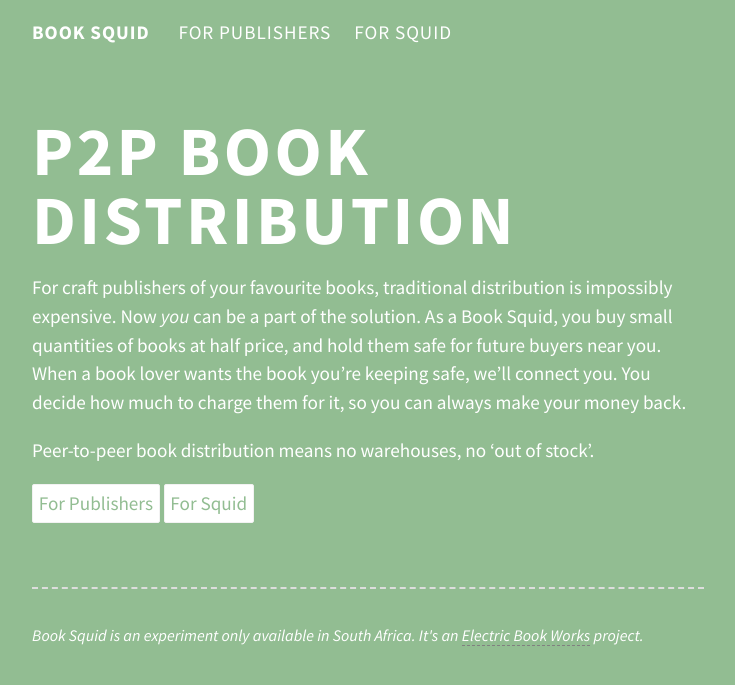
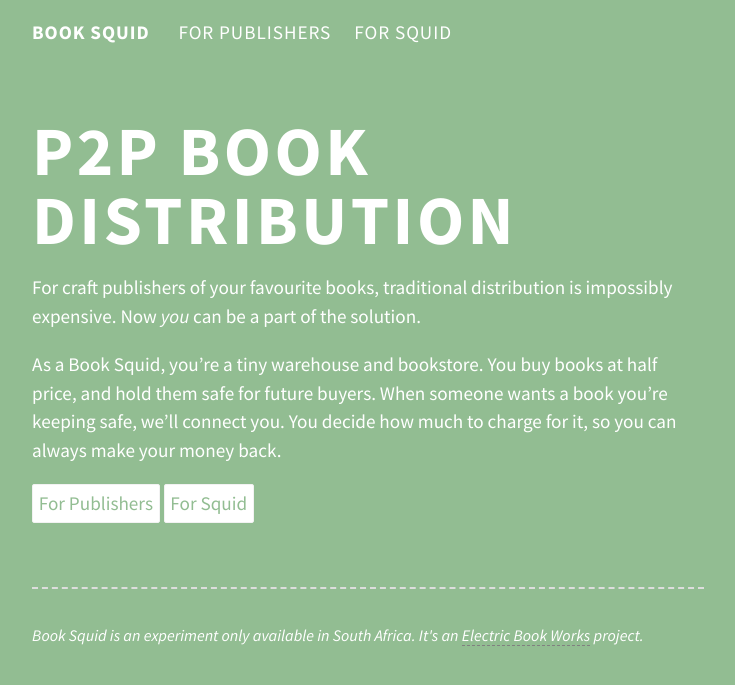
Before and after one commit to electricbookworks/booksquid, a Jekyll site: the page built from index.md, in a window 1280 px wide. Shown: the top 685 px of the page, without its empty margins (272-1007 px from the left). Built offline with Jekyll 4.4.1, drawn with Linux system fonts in a browser that asks for light colours.

Commit message:
Simplify home page description

```diff
--- a/index.md
+++ b/index.md
@@ -5,9 +5,9 @@ style: home
 
 # P2P book distribution
 
-For craft publishers of your favourite books, traditional distribution is impossibly expensive. Now *you* can be a part of the solution. As a Book Squid, you buy small quantities of books at half price, and hold them safe for future buyers near you. When a book lover wants the book you're keeping safe, we'll connect you. You decide how much to charge them for it, so you can always make your money back.
+For craft publishers of your favourite books, traditional distribution is impossibly expensive. Now *you* can be a part of the solution.
 
-Peer-to-peer book distribution means no warehouses, no 'out of stock'.
+As a Book Squid, you're a tiny warehouse and bookstore. You buy books at half price, and hold them safe for future buyers. When someone wants a book you're keeping safe, we'll connect you. You decide how much to charge for it, so you can always make your money back.
 
 [For Publishers]({{site.baseurl}}/publishers){:.button}
 [For Squid]({{site.baseurl}}/squid){:.button}
```
